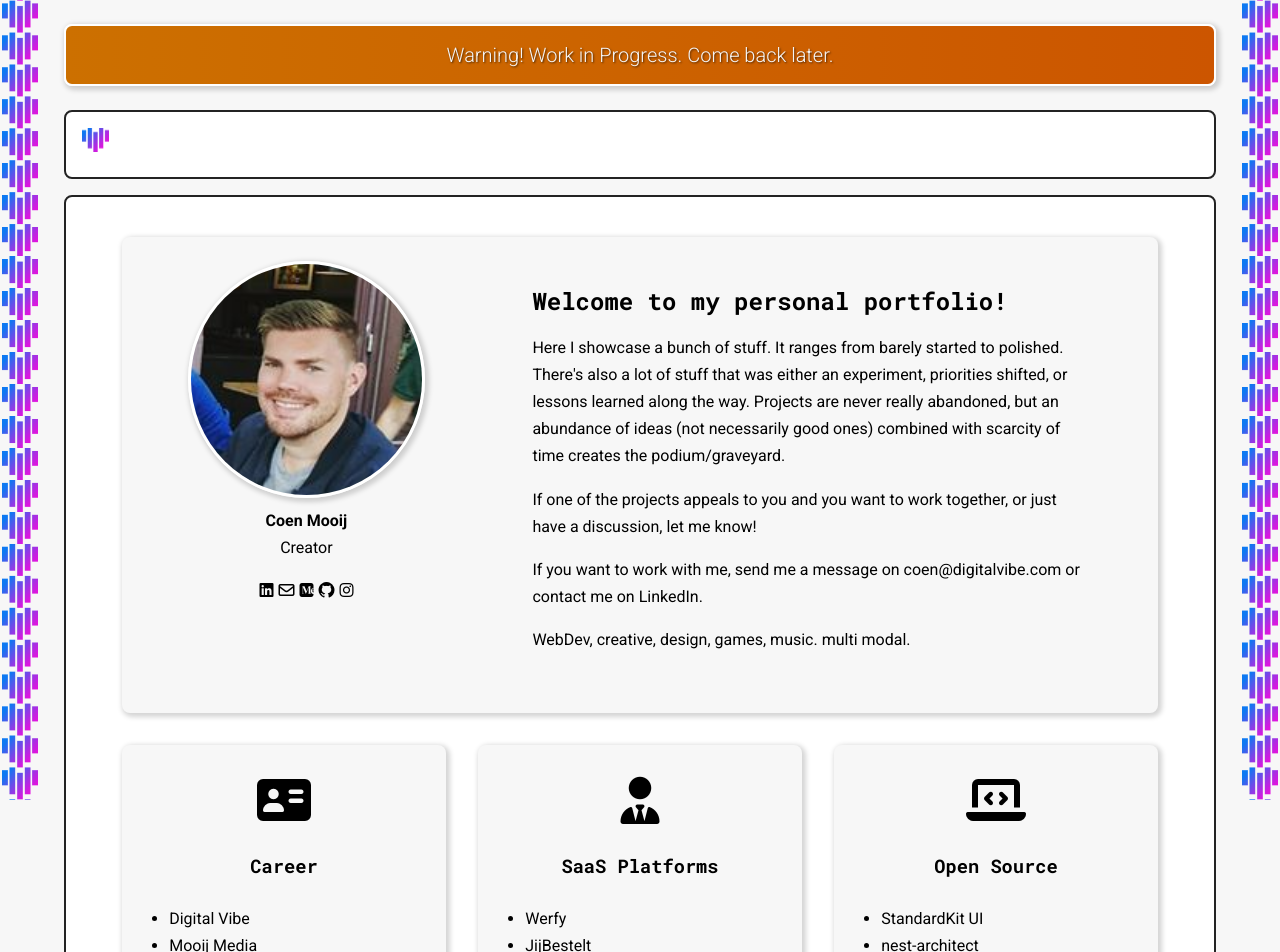
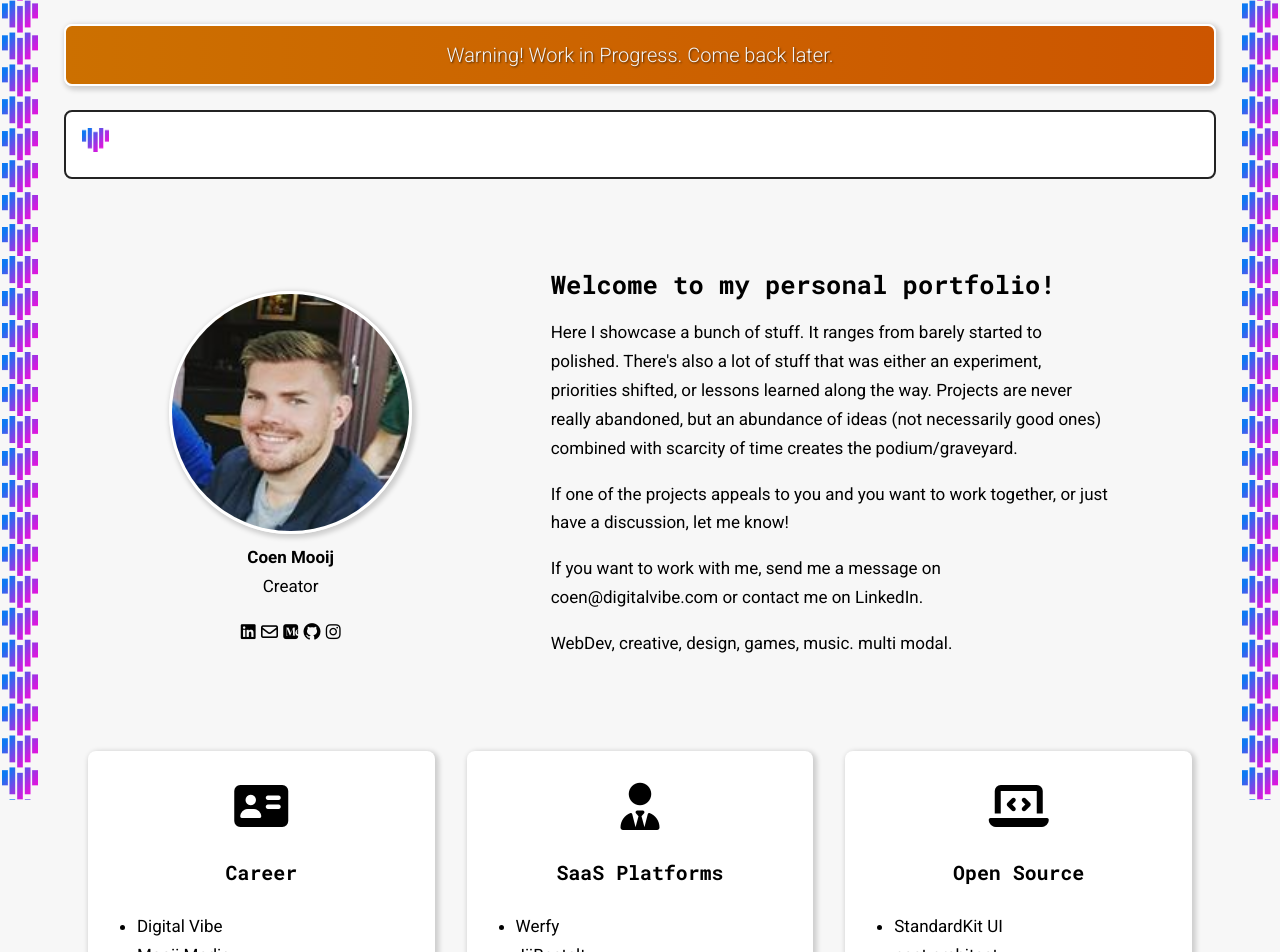
Before and after one commit to coenmooij/coenmooij.com, an Angular app: page / in a window 1280 px wide. Shown: the top 952 px of the page. Built offline with nearby package versions, Linux system fonts and the light colour scheme.

Commit message:
add style variables and small tweaks

```diff
--- a/angular.json
+++ b/angular.json
@@ -26,6 +26,9 @@
                 "input": "public"
               }
             ],
+            "stylePreprocessorOptions": {
+              "includePaths": ["src/styles"]
+            },
             "styles": [
               "node_modules/normalize.css/normalize.css",
               "node_modules/@fortawesome/fontawesome-free/css/fontawesome.min.css",
--- a/src/styles.scss
+++ b/src/styles.scss
@@ -18,7 +18,7 @@ html {
 }
 
 body {
-  font-size: 1.6rem;
+  font-size: 1.7rem;
   line-height: 1.7;
   font-family: 'Roboto', sans-serif;
   height: 100%;
--- /dev/null
+++ b/src/styles/@coenmooij/_borders.scss
@@ -0,0 +1,7 @@
+$radius-s: 3px;
+$radius-m: 5px;
+$radius-l: 8px;
+
+$size-s: 1px;
+$size-m: 2px;
+$size-l: 3px;
--- /dev/null
+++ b/src/styles/@coenmooij/_colors.scss
@@ -0,0 +1,7 @@
+$text: #232323;
+$border: #bebebe;
+$background-white: white;
+$background-light: #f7f7f7;
+$shadow: rgba(0 0 0 / 17%);
+
+// Gradients
--- /dev/null
+++ b/src/styles/@coenmooij/_layout.scss
@@ -0,0 +1,7 @@
+$breakpoint-min: 320px; // Minimal supported width
+$breakpoint-xs: 480px;
+$breakpoint-s: 640px;
+$breakpoint-m: 800px;
+$breakpoint-l: 960px;
+$breakpoint-xl: 1080px;
+$breakpoint-xxl: 1200px;
--- a/src/ui/category-card/category-card.component.scss
+++ b/src/ui/category-card/category-card.component.scss
@@ -1,11 +1,18 @@
+@use '@coenmooij/borders';
+@use '@coenmooij/colors';
+
 .category_card {
   min-width: 28rem;
-  border-radius: 8px;
-  background-color: #f7f7f7;
+  border-radius: borders.$radius-l;
+  background-color: colors.$background-white;
   display: flex;
   flex-direction: column;
   height: 100%;
-  box-shadow: 2px 2px 5px 2px rgba( 0 0 0 / 17%);
+  box-shadow: 2px 2px 5px 2px colors.$shadow;
+
+  @media(max-width: 480px) {
+    border-radius: 0;
+  }
 }
 
 .category_card__icon {
--- a/src/ui/feature-card/feature-card.component.scss
+++ b/src/ui/feature-card/feature-card.component.scss
@@ -1,12 +1,15 @@
+@use '@coenmooij/colors';
+
 .feature-card {
   display: flex;
   gap: 2.4rem;
   padding: 2.4rem;
-  background-color: #f7f7f7;
-  box-shadow: 2px 2px 5px 2px rgba(0 0 0 / 17%);
+  //background-color: colors.$background-white;
+  //box-shadow: 2px 2px 5px 2px rgba(0 0 0 / 17%);
   border-radius: 8px;
   flex-wrap: wrap;
   justify-content: space-around;
+  align-items: center;
 
   @media(max-width: 480px) {
     border-radius: 0;
--- a/src/ui/page/page.component.scss
+++ b/src/ui/page/page.component.scss
@@ -6,7 +6,6 @@
   max-width: 1200px;
   margin: 0 auto;
   padding: 2.4rem;
-  gap: 1.6rem;
 
   @media(max-width: 480px) {
     padding: 0;
@@ -20,10 +19,8 @@
 }
 
 .page__body {
-  border: 2px solid #232323;
-  background-color: white;
-  border-radius: 8px;
-  padding: 2.4rem 3.2rem;
+  flex-grow: 1;
+  padding: 2.4rem 0;
 
   @media(max-width: 480px) {
     border-radius: 0;
```
